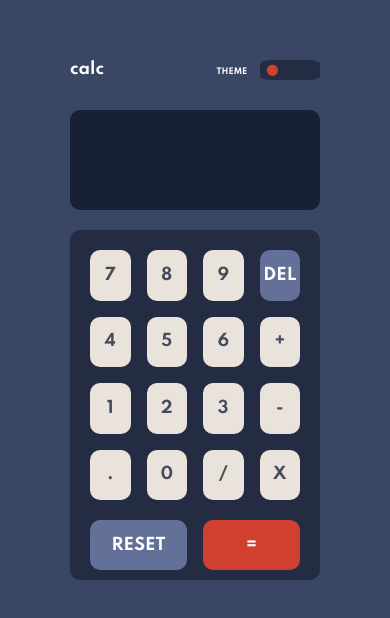
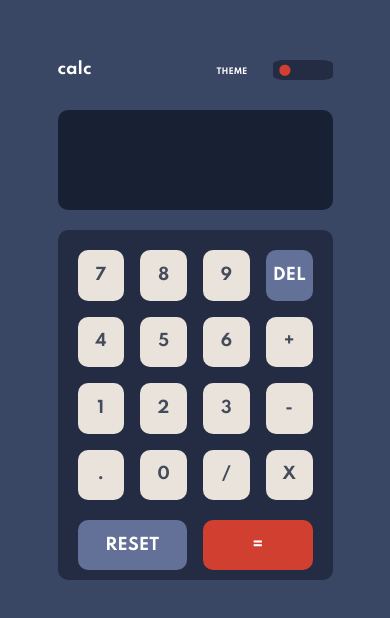
Before and after one commit to ShohamD1121/Calculator, a plain HTML site: page index.html in a window 390 px wide. Shown: the part 112-730 px from the top of the page. Drawn offline with nearby package versions, Linux system fonts and the light colour scheme.

Commit message:
Add files via upload

```diff
--- a/style.css
+++ b/style.css
@@ -165,9 +165,15 @@ body {
 
 @media only screen and (max-width : 425px){
     .container{
-        max-width : 250px;
+        max-width : 275px;
     }
     .title .nav p:nth-child(2){
         margin-left : 100px;
     }
+    .result .current-operand{
+        font-size : 15px;
+    }
+    .result .previous-operand{
+        font-size : 10px;
+    }
 }
```
